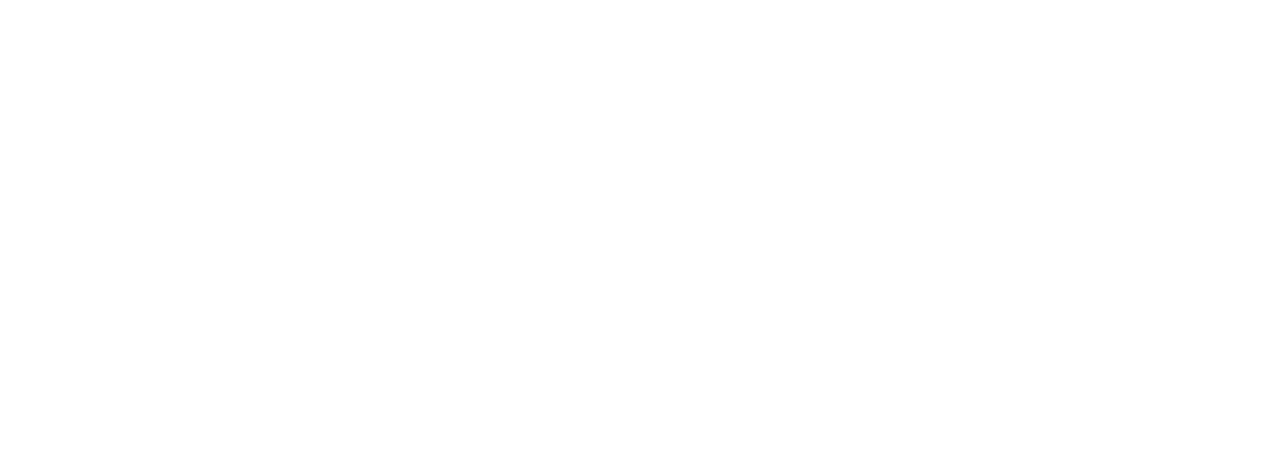
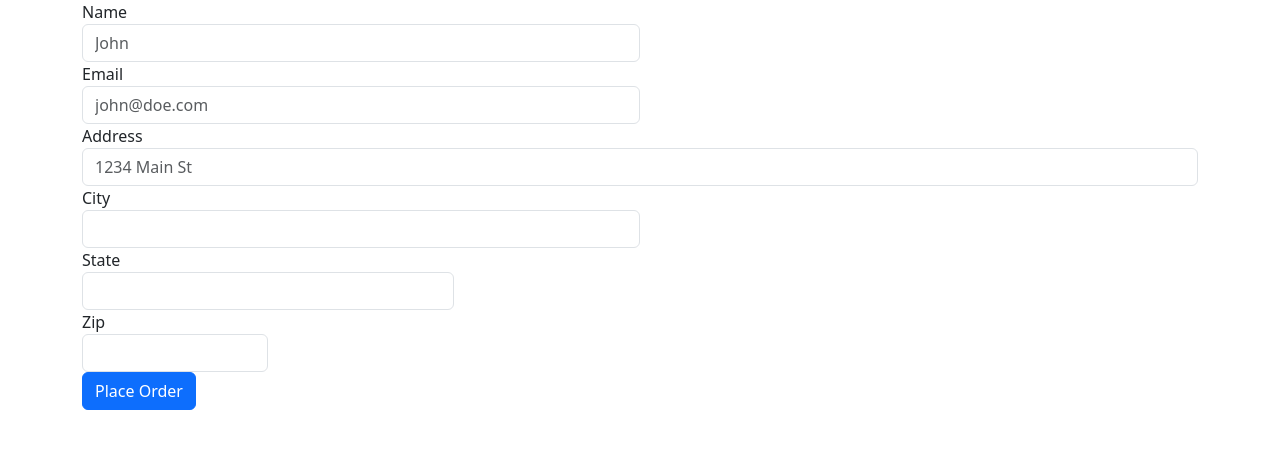
Before and after one commit to tahaa-workspace/ecom_web_app, a Django app: page /checkout/ in a window 1280 px wide. Before the commit the part shown is empty. Shown: the top 449 px of the page. Run offline with Django 5.2, Linux system fonts and the light colour scheme.

Commit message:
form for placing an order | registering Order model and save

```diff
--- a/shop/admin.py
+++ b/shop/admin.py
@@ -1,5 +1,7 @@
 from django.contrib import admin
 from .models import Products
+from .models import Order
 # Register your models here.
 
 admin.site.register(Products)
+admin.site.register(Order)
--- a/shop/templates/shop/checkout.html
+++ b/shop/templates/shop/checkout.html
@@ -2,7 +2,8 @@
 <html lang="en">
 
 <head>
-    <script src="https://code.jquery.com/jquery-3.7.1.js" integrity="sha256-eKhayi8LEQwp4NKxN+CfCh+3qOVUtJn3QNZ0TciWLP4=" crossorigin="anonymous"></script>
+    <script src="https://code.jquery.com/jquery-3.7.1.js"
+        integrity="sha256-eKhayi8LEQwp4NKxN+CfCh+3qOVUtJn3QNZ0TciWLP4=" crossorigin="anonymous"></script>
     <meta charset="UTF-8">
     <meta name="viewport" content="width=device-width, initial-scale=1.0">
     <link href="https://cdn.jsdelivr.net/npm/bootstrap@5.3.7/dist/css/bootstrap.min.css" rel="stylesheet"
@@ -13,24 +14,62 @@
 
 <body>
     <div class="container">
-        <div class="col-md-12">
-            <div class="row">
+        <div class="row">
+            <div class="col-md-12">
+
                 <ul class="list-group" id="item_list">
 
                 </ul>
+            </div>
+        </div>
+        <div class="row">
+            <div class="col-md-12">
+                <form method="POST">
+                    {% csrf_token %}
+                    <div class="form-row">
+                        <div class="form-group col-md-6">
+                            <label for="inputEmail4">Name</label>
+                            <input id="name" name="name" type="text" class="form-control" id="inputEmail4" placeholder="John">
+                        </div>
+                        <div class="form-group col-md-6">
+                            <label for="inputPassword4">Email</label>
+                            <input id="email" name="email" type="text" class="form-control" id="inputPassword4" placeholder="john@doe.com">
+                        </div>
+                    </div>
+                    <div class="form-group">
+                        <label for="inputAddress">Address</label>
+                        <input id="address" name="adress" type="text" class="form-control" id="inputAddress" placeholder="1234 Main St">
+                    </div>
+                    <div class="form-row">
+                        <div class="form-group col-md-6">
+                            <label for="inputCity">City</label>
+                            <input id="city" name="city" type="text" class="form-control" id="inputCity">
+                        </div>
+                        <div class="form-group col-md-4">
+                            <label for="inputState">State</label>
+                            <input id="state" name="state" type="text" class="form-control" id="inputstate">
+                        </div>
+                        <div class="form-group col-md-2">
+                            <label for="inputZip">Zip</label>
+                            <input id="zipcode" name="zipcode" type="text" class="form-control" id="inputZip">
+                        </div>
+                    </div>
+
+                    <button type="submit" class="btn btn-primary">Place Order</button>
+                </form>
             </div>
         </div>
 
     </div>
 </body>
 <script type="text/javascript">
-    if(localStorage.getItem('cart') == null){
+    if (localStorage.getItem('cart') == null) {
         var cart = {};
     }
-    else{
+    else {
         cart = JSON.parse(localStorage.getItem('cart'));
     }
-    for(item in cart){
+    for (item in cart) {
         let name = cart[item][1];
         let quantity = cart[item][0];
 
--- a/shop/views.py
+++ b/shop/views.py
@@ -1,5 +1,5 @@
 from django.shortcuts import render
-from .models import Products
+from .models import Products, Order
 from django.core.paginator import Paginator
 # Create your views here.
 
@@ -24,4 +24,16 @@ def detail(request, id):
 
 
 def checkout(request):
+
+    if request.method == "POST":
+        name = request.POST.get('name', "")
+        email = request.POST.get('email', "")
+        address = request.POST.get('address', "")
+        city = request.POST.get('city', "")
+        state = request.POST.get('state', "")
+        zipcode = request.POST.get('zipcode', "")
+
+        order = Order(name=name, email=email, address = address, city=city, state=state, zipcode = zipcode)
+        order.save()
+
     return render(request, 'shop/checkout.html')
```
Also changed, not shown: shop/models.py (+9 -0 lines), db.sqlite3, shop/migrations/0002_order.py (added), shop/migrations/0003_order_zipcode.py (added).
